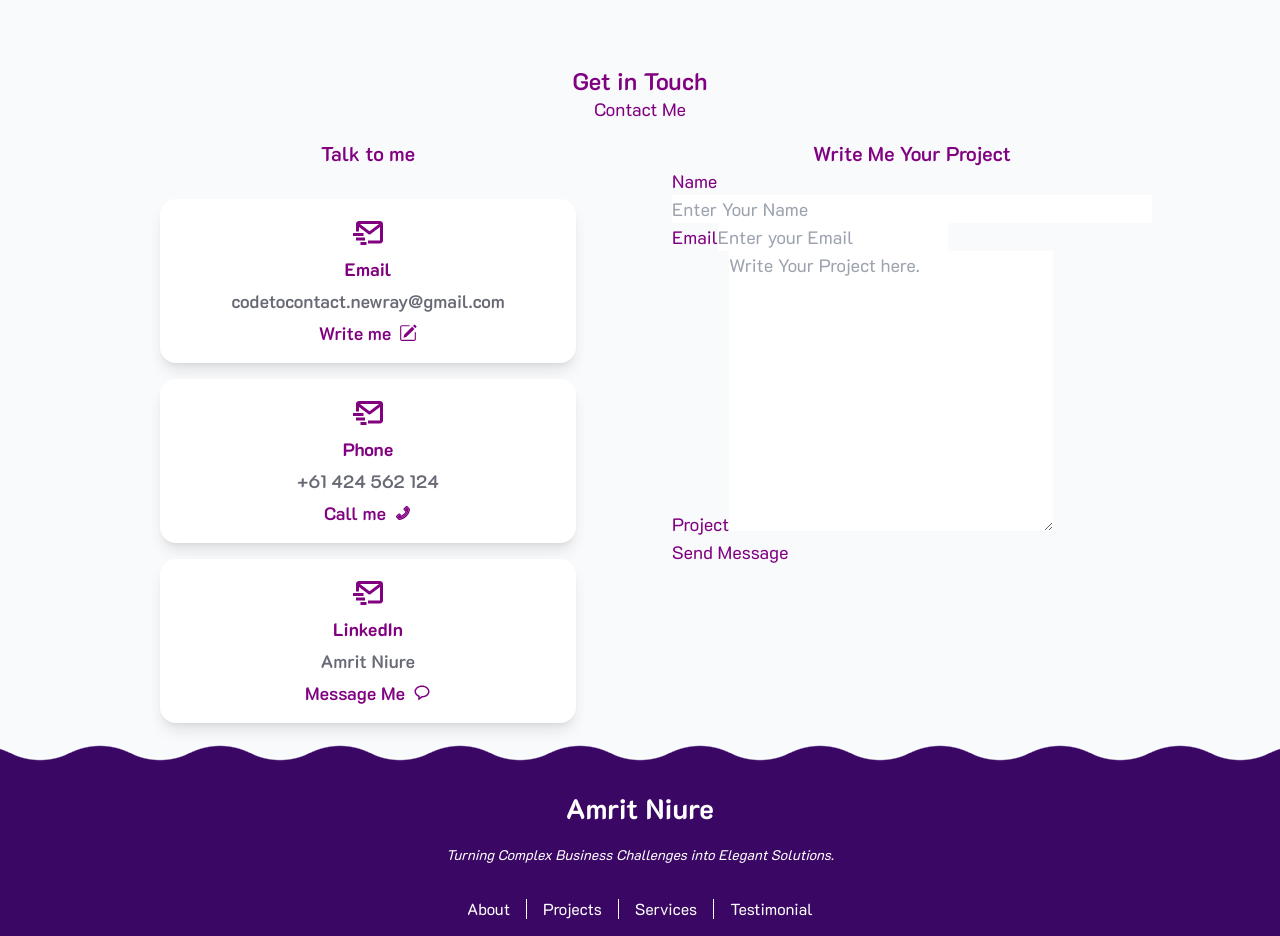
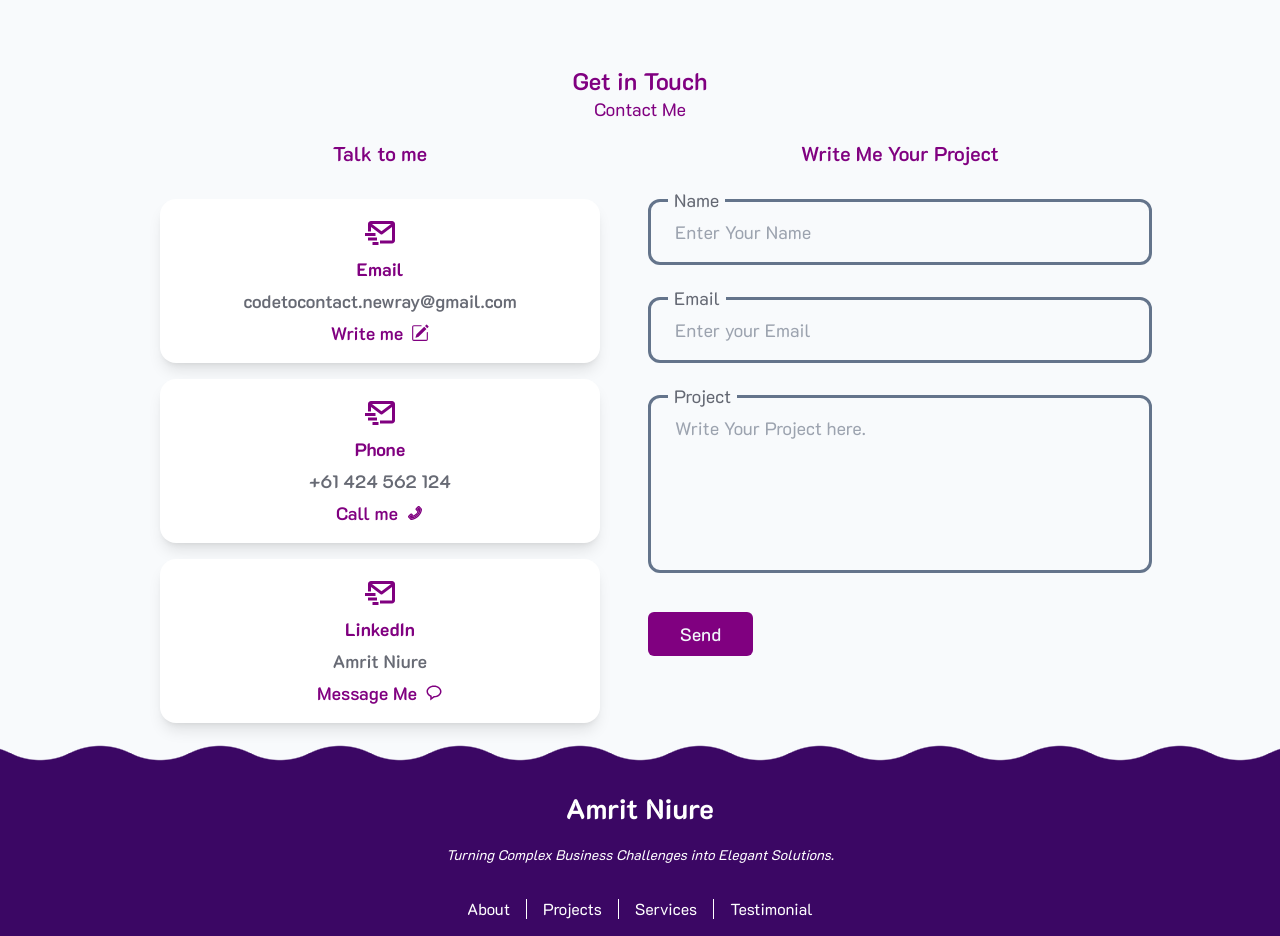
Before and after one commit to amrit-niure/Niure, a Next.js app: page / in a window 1280 px wide. Shown: the part 3580-4516 px from the top of the page. Built offline with nearby package versions, Linux system fonts and the light colour scheme.

Commit message:
Contact form

```diff
--- a/package.json
+++ b/package.json
@@ -1,5 +1,5 @@
 {
-  "name": "portfolio",
+  "name": "amrit_niure",
   "version": "0.1.0",
   "private": true,
   "scripts": {
--- a/src/components/Contact.tsx
+++ b/src/components/Contact.tsx
@@ -1,11 +1,12 @@
 "use client";
 import React, { FC } from "react";
-import { useFormik } from "formik";
+import { useFormik,FormikHelpers } from "formik";
 import * as Yup from "yup";
 import { BiMailSend, BiMessageRounded } from "react-icons/bi";
 import { ArrowRight, Pen } from "lucide-react";
 import { BsPencilSquare } from "react-icons/bs";
 import { AiTwotonePhone } from "react-icons/ai";
+import Button from "./Button";
 
 interface ContactProps {}
 
@@ -23,14 +24,20 @@ const Contact: FC<ContactProps> = () => {
     email: "",
     project: "",
   };
+  type MyFormValues = {
+    name: string;
+    email: string;
+    project: string;
+  };
 
   const onSubmit = (values: {
     name: string;
     email: string;
     project: string;
-  }) => {
+  },onSubmitProps:FormikHelpers<MyFormValues>) => {
     // Handle form submission here
-    console.log(values);
+    alert(values.name)
+onSubmitProps.resetForm()
   };
 
   const formik = useFormik({
@@ -45,7 +52,7 @@ const Contact: FC<ContactProps> = () => {
         <span className="text-h1 font-semibold">Get in Touch</span>
         <h2 className="hidden md:flex">Contact Me</h2>
       </div>
-      <div className=" flex flex-col md:flex-row gap-16">
+      <div className=" flex flex-col md:flex-row gap-16 md:gap-4">
         {/* first */}
         <div className="flex-1 flex flex-col gap-8">
           <h3 className="flexbox text-h2 font-semibold">Talk to me</h3>
@@ -99,11 +106,11 @@ const Contact: FC<ContactProps> = () => {
           </div>
         </div>
         {/* second col */}
-        <div className="flex-1">
+        <div className="flex-1 flex flex-col gap-8">
         <h3 className="flexbox text-h2 font-semibold">Write Me Your Project</h3>
-          <form onSubmit={formik.handleSubmit}>
-            <div className="flex flex-col">
-              <label htmlFor="name">Name</label>
+          <form onSubmit={formik.handleSubmit} className=" flex flex-col gap-8">
+            <div className="flex flex-col relative">
+              <label htmlFor="name" className="absolute top-[-0.8rem] left-[1.25rem] text-main-light bg-slate-50 px-1.5 z-20">Name</label>
               <input
                 type="text"
                 id="name"
@@ -112,14 +119,15 @@ const Contact: FC<ContactProps> = () => {
                 onChange={formik.handleChange}
                 onBlur={formik.handleBlur}
                 value={formik.values.name}
+                className=" border-[3px] border-slate-500 bg-background outline-none px-6 py-4 rounded-xl "
               />
               {formik.touched.name && formik.errors.name ? (
                 <div>{formik.errors.name}</div>
               ) : null}
             </div>
 
-            <div>
-              <label htmlFor="email">Email</label>
+            <div className="relative">
+              <label htmlFor="email"  className="absolute top-[-0.8rem] left-[1.25rem] text-main-light bg-slate-50 px-1.5 z-20">Email</label>
               <input
                 type="text"
                 id="email"
@@ -128,30 +136,32 @@ const Contact: FC<ContactProps> = () => {
                 onChange={formik.handleChange}
                 onBlur={formik.handleBlur}
                 value={formik.values.email}
+                className=" border-[3px] border-slate-500 bg-background outline-none px-6 py-4 w-full rounded-xl "
               />
               {formik.touched.email && formik.errors.email ? (
                 <div>{formik.errors.email}</div>
               ) : null}
             </div>
 
-            <div>
-              <label htmlFor="project">Project</label>
+            <div className="relative">
+              <label htmlFor="project" className="absolute top-[-0.8rem] left-[1.25rem] text-main-light bg-slate-50 px-1.5 z-20">Project</label>
               <textarea
                 id="project"
                 name="project"
                 cols={30}
-                rows={10}
+                rows={5}
                 placeholder="Write Your Project here."
                 onChange={formik.handleChange}
                 onBlur={formik.handleBlur}
                 value={formik.values.project}
+                className=" border-[3px] border-slate-500 bg-background outline-none px-6 py-4 w-full rounded-xl resize-none "
               ></textarea>
               {formik.touched.project && formik.errors.project ? (
                 <div>{formik.errors.project}</div>
               ) : null}
             </div>
 
-            <button type="submit">Send Message</button>
+            <Button type="submit" className="text-lg w-fit" size={"lg"}>Send </Button>
           </form>
         </div>
       </div>
--- a/tailwind.config.ts
+++ b/tailwind.config.ts
@@ -14,6 +14,7 @@ const config: Config = {
         'primary' : "purple",
         'main' : 'rgb(2 6 23);',
         'main-light' : 'rgba(2, 6, 23,0.6);',
+        'background' :'rgb(248 250 252)' ,
         "secondary" : "#FCA311",
         "semi-white" : "#E5E5E5"
       },
```
